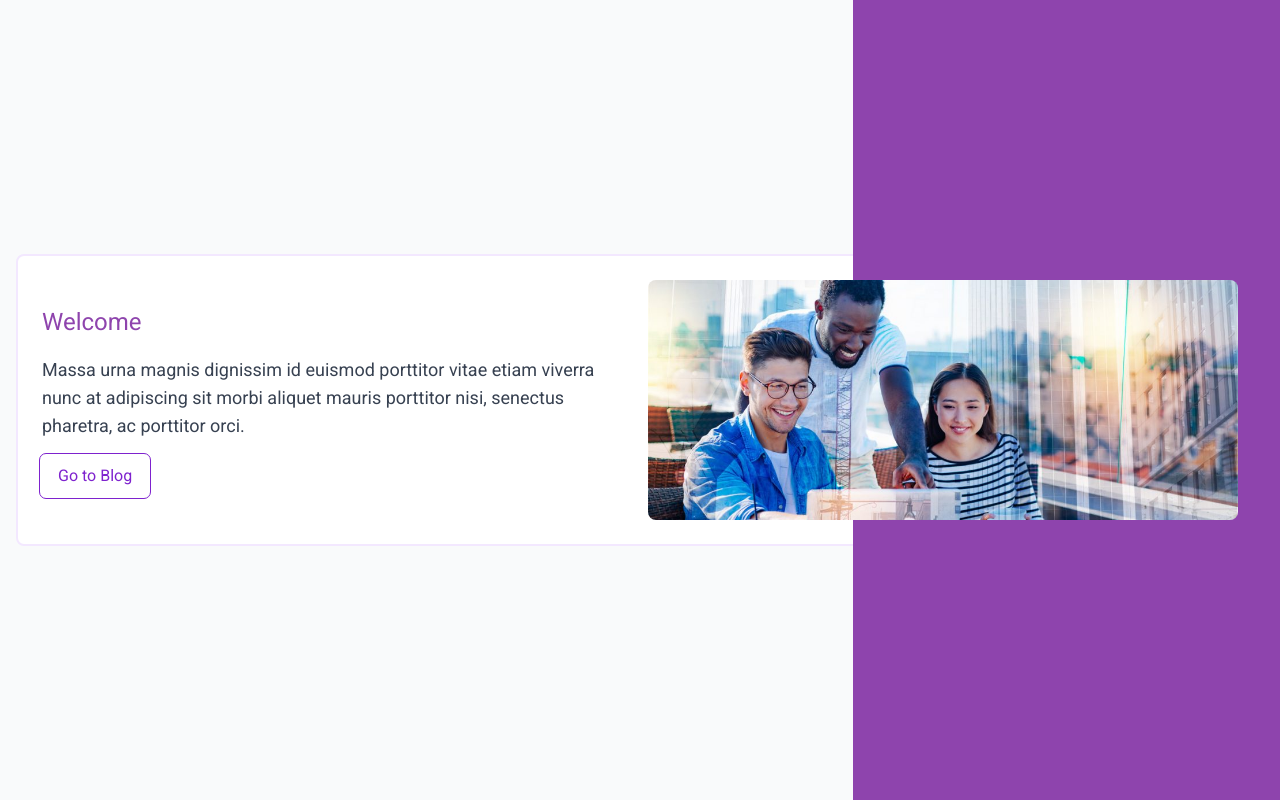
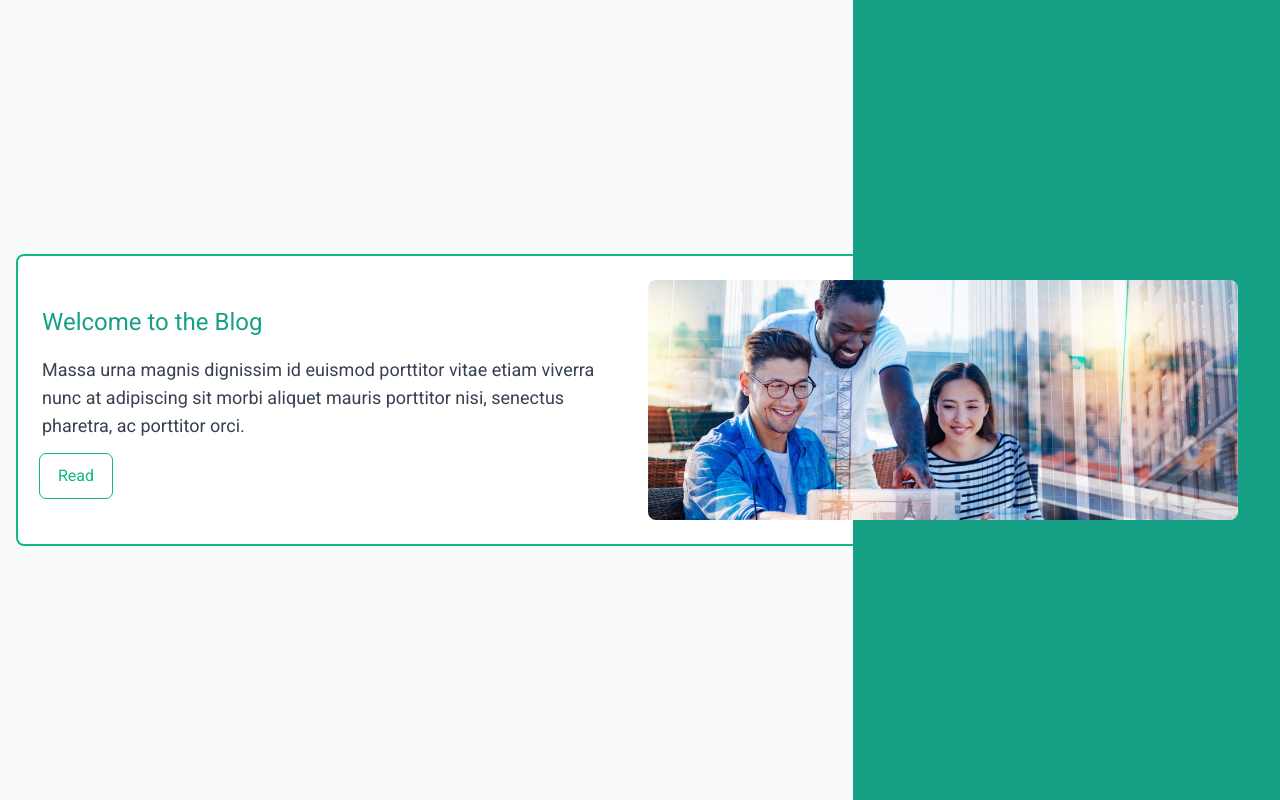
Before and after one commit to sidibos/blog-nextjs, a Next.js app: page / in a window 1280 px wide. Built offline with nearby package versions, Linux system fonts and the light colour scheme.

Commit message:
change style to green

```diff
--- a/src/app/page.tsx
+++ b/src/app/page.tsx
@@ -5,14 +5,14 @@
   return (
     <main className="flex items-center justify-center min-h-screen bg-gray-50">
       <div className="container mx-auto p-4 relative">
-        <div className="bg-white border-2 border-purple-100 rounded-lg p-6 grid grid-cols-1 md:grid-cols-2 gap-4">
+        <div className="bg-white border-2 border-emerald-500 rounded-lg p-6 grid grid-cols-1 md:grid-cols-2 gap-4">
           <div className="flex flex-col justify-center">
-            <h1 className={`text-4xlfont-bold mb-4 ${styles.text_wisteria}`}>Welcome</h1>
+            <h1 className={`text-4xlfont-bold mb-4 ${styles.text_green}`}>Welcome to the Blog</h1>
             <p className="text-lg text-gray-700 mb-4">
               Massa urna magnis dignissim id euismod porttitor vitae etiam viverra nunc at adipiscing sit morbi aliquet mauris porttitor nisi, senectus pharetra, ac porttitor orci.
             </p>
-            <a href="/blog/posts" className={`outline outline-1 outline-offset-2 border-purple-700 text-purple-700 hover:text-white py-2 px-4 rounded hover:bg-purple-800 md:w-auto ${styles.fit_content}`}>
-              Go to Blog
+            <a href="/blog/posts" className={`outline outline-1 outline-offset-2 border-emerald-500 text-emerald-500 hover:text-white py-2 px-4 rounded hover:bg-emerald-500 md:w-auto ${styles.fit_content}`}>
+              Read
             </a>
           </div>
           <div className="relative flex justify-center items-center">
@@ -34,7 +34,7 @@
           </div>
         </div>
       </div>
-      <div className={`hidden md:block absolute top-0 right-0 bottom-0 left-2/3 z-0 ${styles.bg_wisteria}`}></div>
+      <div className={`hidden md:block absolute top-0 right-0 bottom-0 left-2/3 z-0 ${styles.bg_green}`}></div>
     </main>
   );
 }
--- a/src/app/ui/styles/home.module.css
+++ b/src/app/ui/styles/home.module.css
@@ -1,9 +1,9 @@
-.text_wisteria {
-  color: #8e44ad;
+.text_green {
+  color: #16a085;
 }
 
-.bg_wisteria {
-  background-color: #8e44ad;
+.bg_green {
+  background-color: #16a085;
 }
 
 .fit_content {
```
